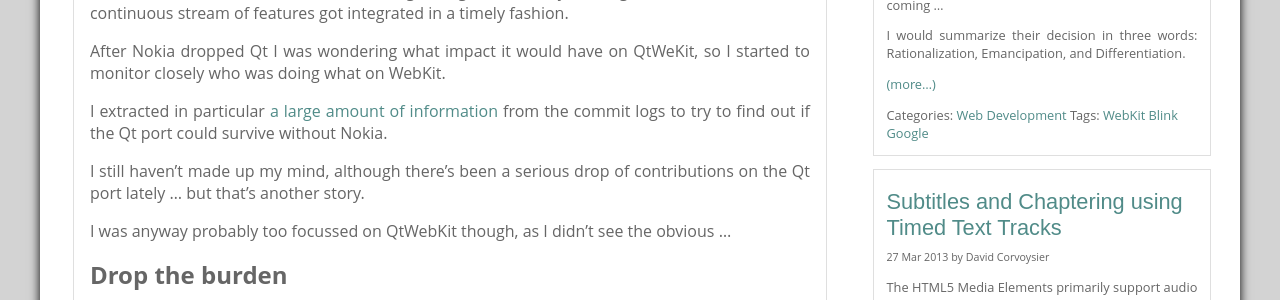
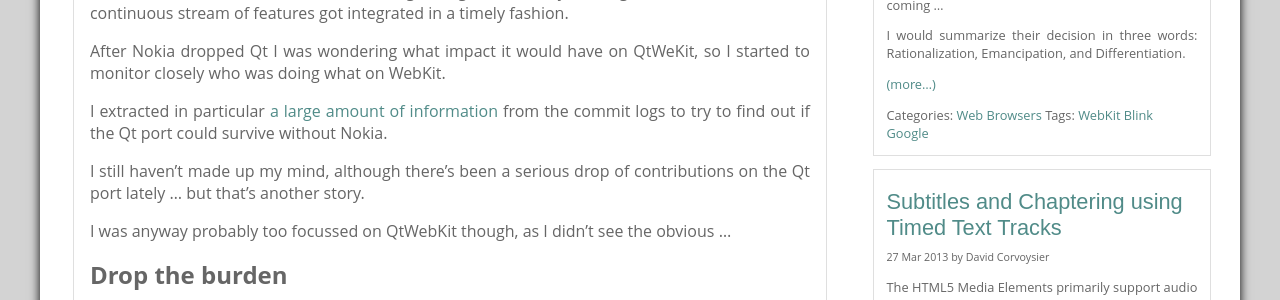
Before and after one commit to mgcrea/benchmark-kaizoumark, a Jekyll site: the page built from index.html, in a window 1280 px wide. Shown: the part 486-786 px from the top of the page. Built offline with Jekyll 4.4.1, drawn with Linux system fonts in a browser that asks for light colours; the list of posts is cut into pages by our own code; comment, search, counter and statistics services are not loaded.

Commit message:
Changed category

```diff
--- a/_posts/2013-04-03-why-google-dropped-webkit.md
+++ b/_posts/2013-04-03-why-google-dropped-webkit.md
@@ -2,7 +2,7 @@
 layout: post
 title: 'Why Google Dropped WebKit'
 categories:
-- Web Development
+- Web Browsers
 tags:
 - WebKit
 - Blink
```
